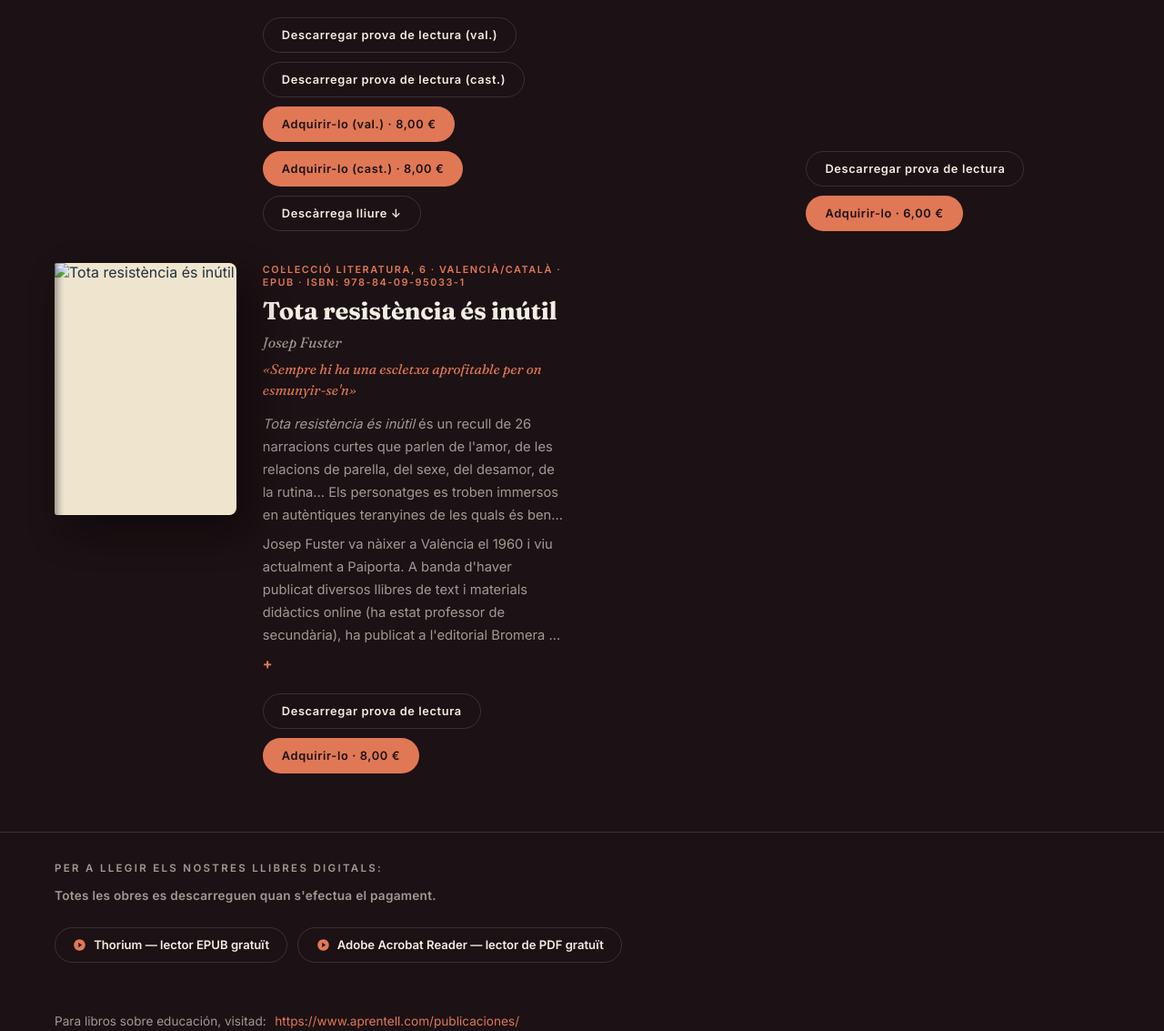
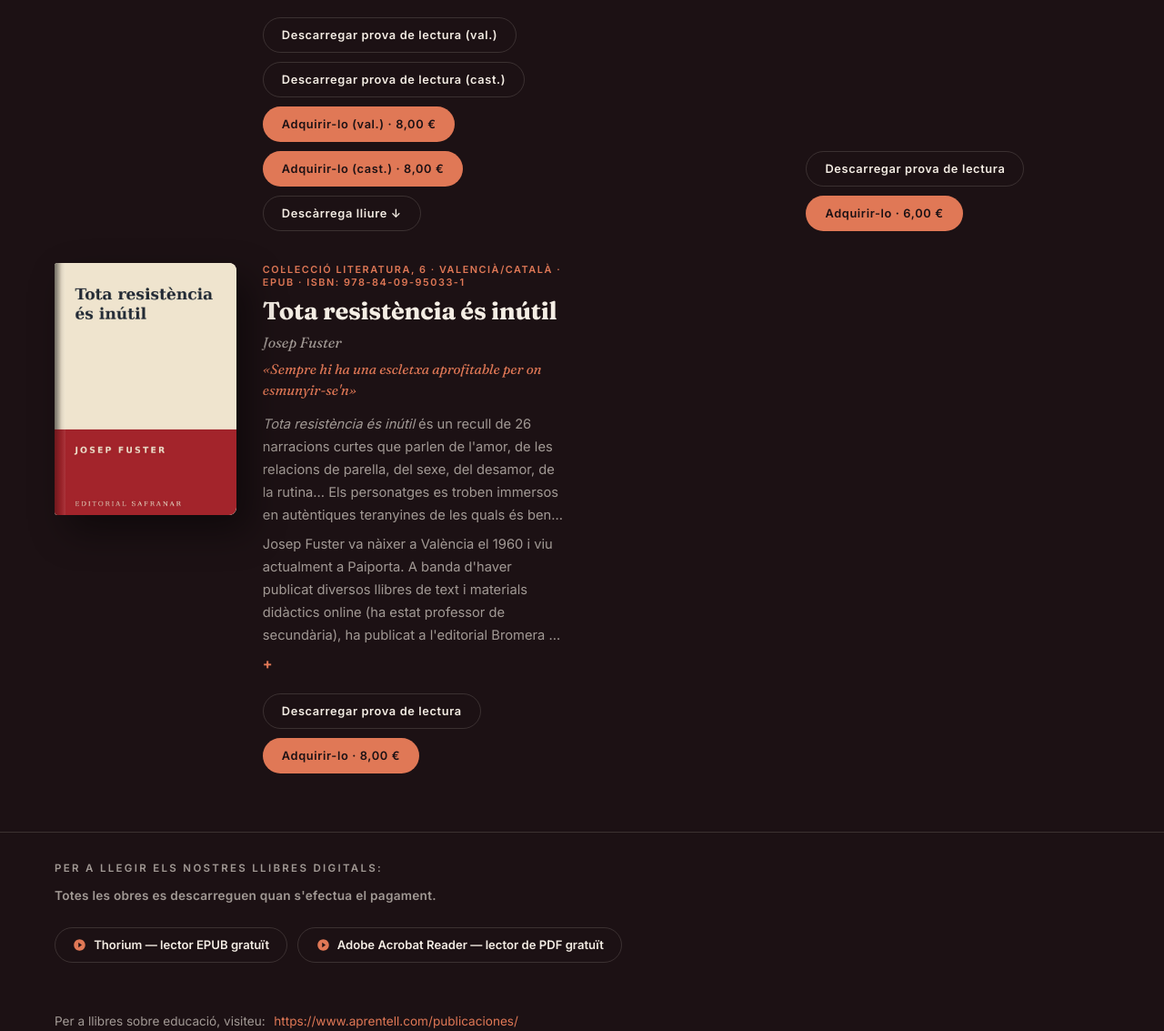
Before and after one commit to safranar/safranar.github.io, a plain HTML site: page index.html in a window 1280 px wide. Shown: the part 1279-2412 px from the top of the page at 91% size. Drawn offline with Linux system fonts and the light colour scheme.

Commit message:
Update index.html

```diff
--- a/index.html
+++ b/index.html
@@ -351,7 +351,7 @@
       </div>
     </div>
   </article><article class="card">
-    <div class="book"><div class="cover b-red5"><img class="cover-img" src="06_Tota%20resist%C3%A8ncia%20%C3%A9s%20in%C3%BAtil.%20Josep%20Fuster.jpg" alt="Tota resistència és inútil" loading="lazy"></div></div>
+    <div class="book"><div class="cover b-red5"><img class="cover-img" src="06_Tota_resistencia_es_inutil.jpg" alt="Tota resistència és inútil" loading="lazy"></div></div>
     <div class="card-info">
       <p class="card-meta">Col·lecció Literatura, 6 · Valencià/Català · EPUB · ISBN: 978-84-09-95033-1</p>
       <h3>Tota resistència és inútil</h3>
@@ -561,7 +561,6 @@ const UI = {
     "soonTitle": "La col·lecció Música està en preparació",
     "soonSub": "Pròximament: partitures, llibrets i assaigs sobre la música valenciana. De moment, pots subscriure't al butlletí per a rebre les novetats.",
     "eduNote": "Per a llibres sobre educació, visiteu:",
-    "eduNote": "Para libros sobre educación, visitad:",
     "footTag": "© 2026 Editorial Safranar",
     "toast": "Enllaç de demostració — disponible prompte"
   },
@@ -585,6 +584,7 @@ const UI = {
     "readerPdf": "Adobe Acrobat Reader — lector de PDF gratuito",
     "soonTitle": "La colección Música está en preparación",
     "soonSub": "Próximamente: partituras, libretos y ensayos sobre la música valenciana. Mientras tanto, puedes suscribirte al boletín para recibir las novedades.",
+    "eduNote": "Para libros sobre educación, visitad:",
     "footTag": "© 2026 Editorial Safranar",
     "toast": "Enlace de demostración — disponible pronto"
   },
@@ -834,7 +834,7 @@ const BOOKS = [
   {
     "col": "lit",
     "band": "b-red5",
-    "cover": "06_Tota resistència és inútil. Josep Fuster.jpg",
+    "cover": "06_Tota_resistencia_es_inutil.jpg",
     "author": "Josep Fuster",
     "price": "8,00 €",
     "labelCa": "Literatura · 6",
@@ -866,7 +866,7 @@ const BOOKS = [
   {
     "col": "val",
     "band": "b-green1",
-    "cover": {"ca": "08_Passeig_Vives.png", "es": "09_Paseo de Vives.png"},
+    "cover": {"ca": "08_Passeig_Vives.png", "es": "09_Paseo_de_Vives.png"},
     "author": "Joan Lluís Vives · Francesc J. Hernàndez",
     "bilingual": true,
     "price": "8,00 €",
```
